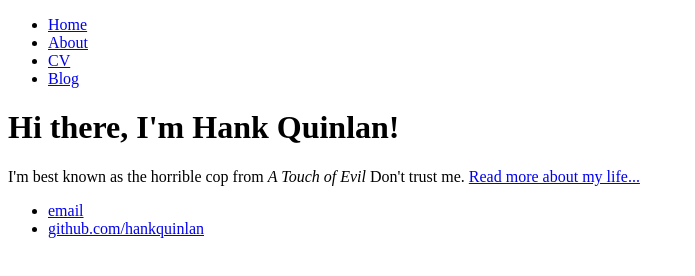
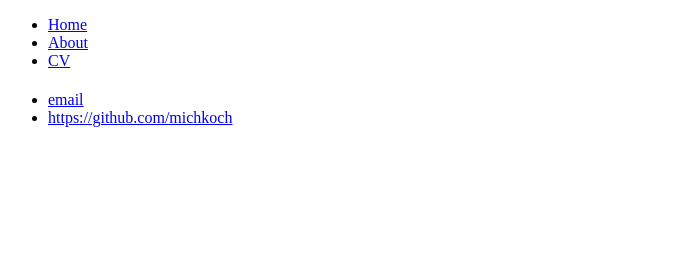
Before and after one commit to michkoch/michkoch.github.io, a website: page index.html in a window 1280 px wide. Shown: the whole page, without its empty margins (0-695 px from the left). Drawn offline with Linux system fonts and the light colour scheme.

Commit message:
customizing html

```diff
--- a/index.html
+++ b/index.html
@@ -1,7 +1,7 @@
 <!DOCTYPE html>
 <html>
 	<head>
-		<title>Hank Quinlan, Horrible Cop</title>
+		<title>MICHELLE KOCH</title>
 	</head>
 	<body>
 		<nav>
@@ -9,19 +9,17 @@
         		<li><a href="/">Home</a></li>
 	        	<li><a href="/about">About</a></li>
         		<li><a href="/cv">CV</a></li>
-        		<li><a href="/blog">Blog</a></li>
     		</ul>
 		</nav>
 		<div class="container">
     		<div class="blurb">
-        		<h1>Hi there, I'm Hank Quinlan!</h1>
-				<p>I'm best known as the horrible cop from <em>A Touch of Evil</em> Don't trust me. <a href="/about">Read more about my life...</a></p>
+        		<h1></h1>
     		</div><!-- /.blurb -->
 		</div><!-- /.container -->
 		<footer>
     		<ul>
-        		<li><a href="mailto:hankquinlanhub@gmail.com">email</a></li>
-        		<li><a href="https://github.com/hankquinlan">github.com/hankquinlan</a></li>
+        		<li><a href="mailto:michellenkoch@gmail.com">email</a></li>
+        		<li><a href="https://github.com/michkoch">https://github.com/michkoch</a></li>
 			</ul>
 		</footer>
 	</body>
```
